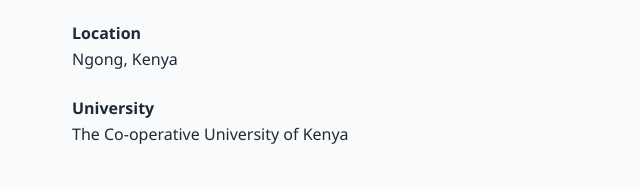
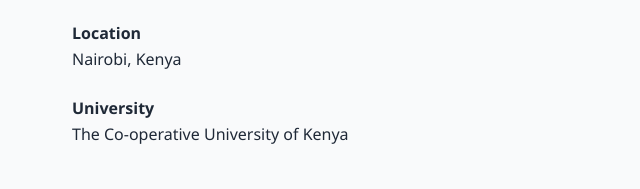
Before and after one commit to ESTON-kiam/plp-hackathon, a plain HTML site: page index.html in a window 1280 px wide. Shown: the part 5439-5628 px from the top of the page, 0-640 px from the left. Drawn offline with Linux system fonts and the light colour scheme.

Commit message:
Update index.html

```diff
--- a/index.html
+++ b/index.html
@@ -235,7 +235,7 @@
                     <div class="contact-item">
                         <div>
                             <strong>Location</strong><br>
-                            Ngong, Kenya
+                            Nairobi, Kenya
                         </div>
                     </div>
                     <div class="contact-item">
```
